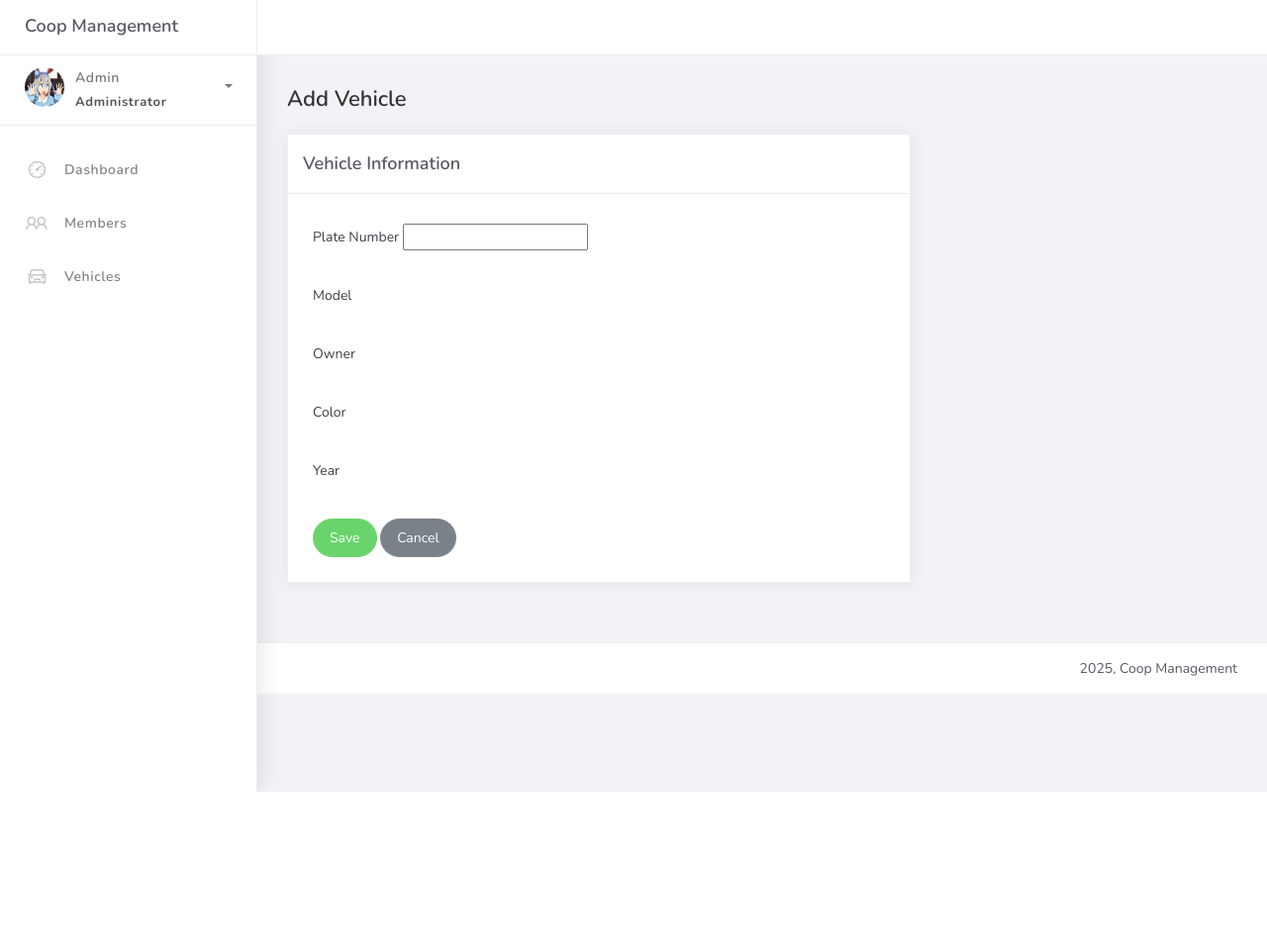
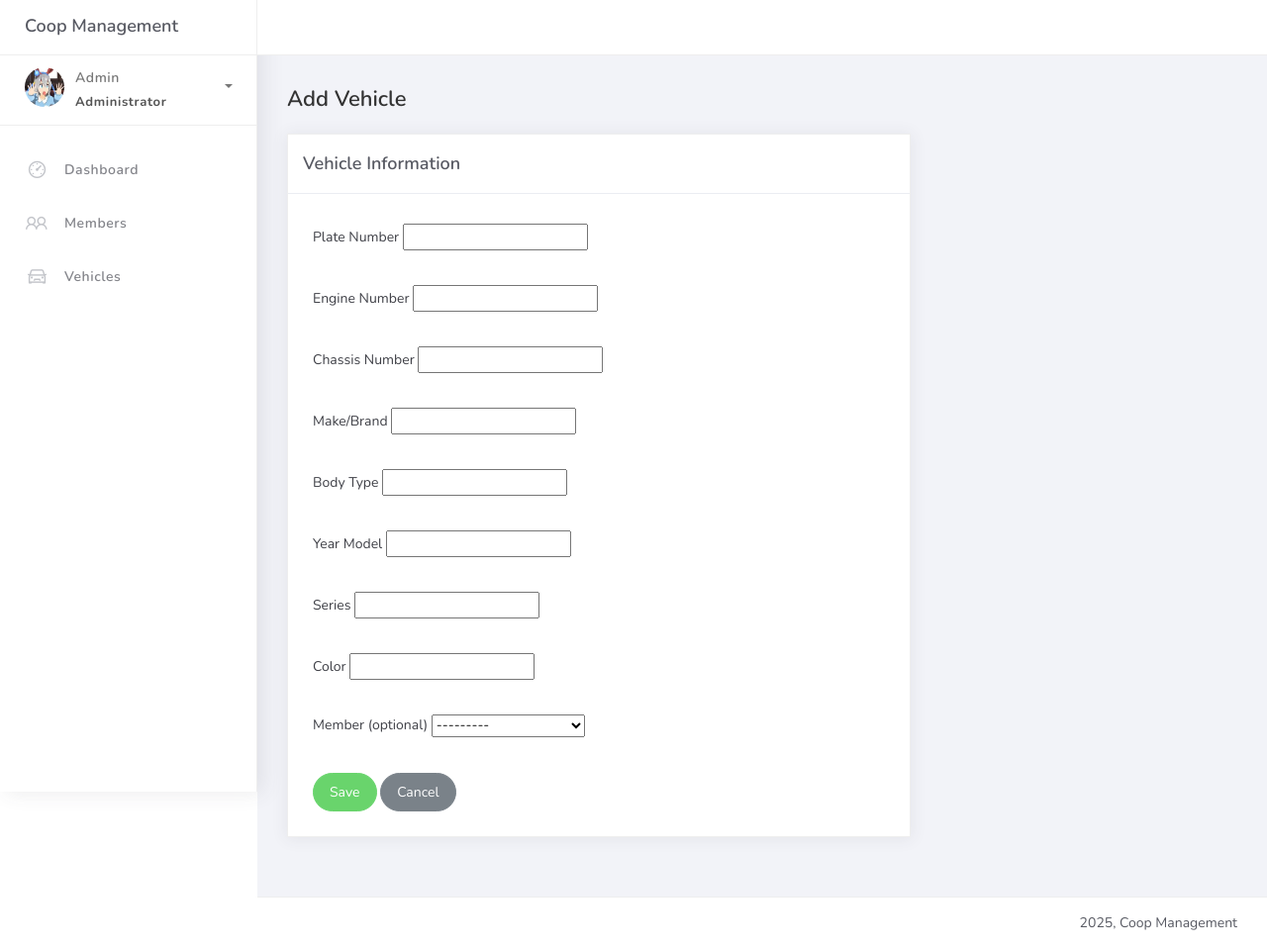
Before and after one commit to Rosetta-Rigor/Palawan-Operative-Transportation-MultiPurpose-Cooperative, a Django app: page /vehicles/add/ in a window 1280 px wide. Shown: the whole page at 99% size. Before the commit the page ends 800 px from the top, so only its background shows below. Run offline with Django 5.2, Linux system fonts and the light colour scheme; a user stored in the database is signed in; data comes from the database, SQL or seed files in the repository; some libraries are stand-ins or nearby versions.

Commit message:
Add vehicle color field and update templates for vehicle management

```diff
--- a/coop/models.py
+++ b/coop/models.py
@@ -27,6 +27,7 @@
     body_type = models.CharField(max_length=50, blank=True, null=True)
     year_model = models.PositiveIntegerField(blank=True, null=True)
     series = models.CharField(max_length=50, blank=True, null=True)
+    color = models.CharField(max_length=30, blank=True, null=True)
 
     # Make member optional
     member = models.OneToOneField(
--- a/templates/vehicle_add.html
+++ b/templates/vehicle_add.html
@@ -18,20 +18,36 @@
                                 {{ form.plate_number }}
                             </div>
                             <div class="form-group">
-                                <label for="id_model">Model</label>
-                                {{ form.model }}
+                                <label for="id_engine_number">Engine Number</label>
+                                {{ form.engine_number }}
                             </div>
                             <div class="form-group">
-                                <label for="id_owner">Owner</label>
-                                {{ form.owner }}
+                                <label for="id_chassis_number">Chassis Number</label>
+                                {{ form.chassis_number }}
+                            </div>
+                            <div class="form-group">
+                                <label for="id_make_brand">Make/Brand</label>
+                                {{ form.make_brand }}
+                            </div>
+                            <div class="form-group">
+                                <label for="id_body_type">Body Type</label>
+                                {{ form.body_type }}
+                            </div>
+                            <div class="form-group">
+                                <label for="id_year_model">Year Model</label>
+                                {{ form.year_model }}
+                            </div>
+                            <div class="form-group">
+                                <label for="id_series">Series</label>
+                                {{ form.series }}
                             </div>
                             <div class="form-group">
                                 <label for="id_color">Color</label>
                                 {{ form.color }}
                             </div>
                             <div class="form-group">
-                                <label for="id_year">Year</label>
-                                {{ form.year }}
+                                <label for="id_member">Member (optional)</label>
+                                {{ form.member }}
                             </div>
                             <div class="form-group">
                                 <button type="submit" class="btn btn-success btn-rounded">Save</button>
```
Also changed, not shown: templates/vehiclelist.html (+17 -5 lines), coop/migrations/0003_vehicle_color.py (added).
